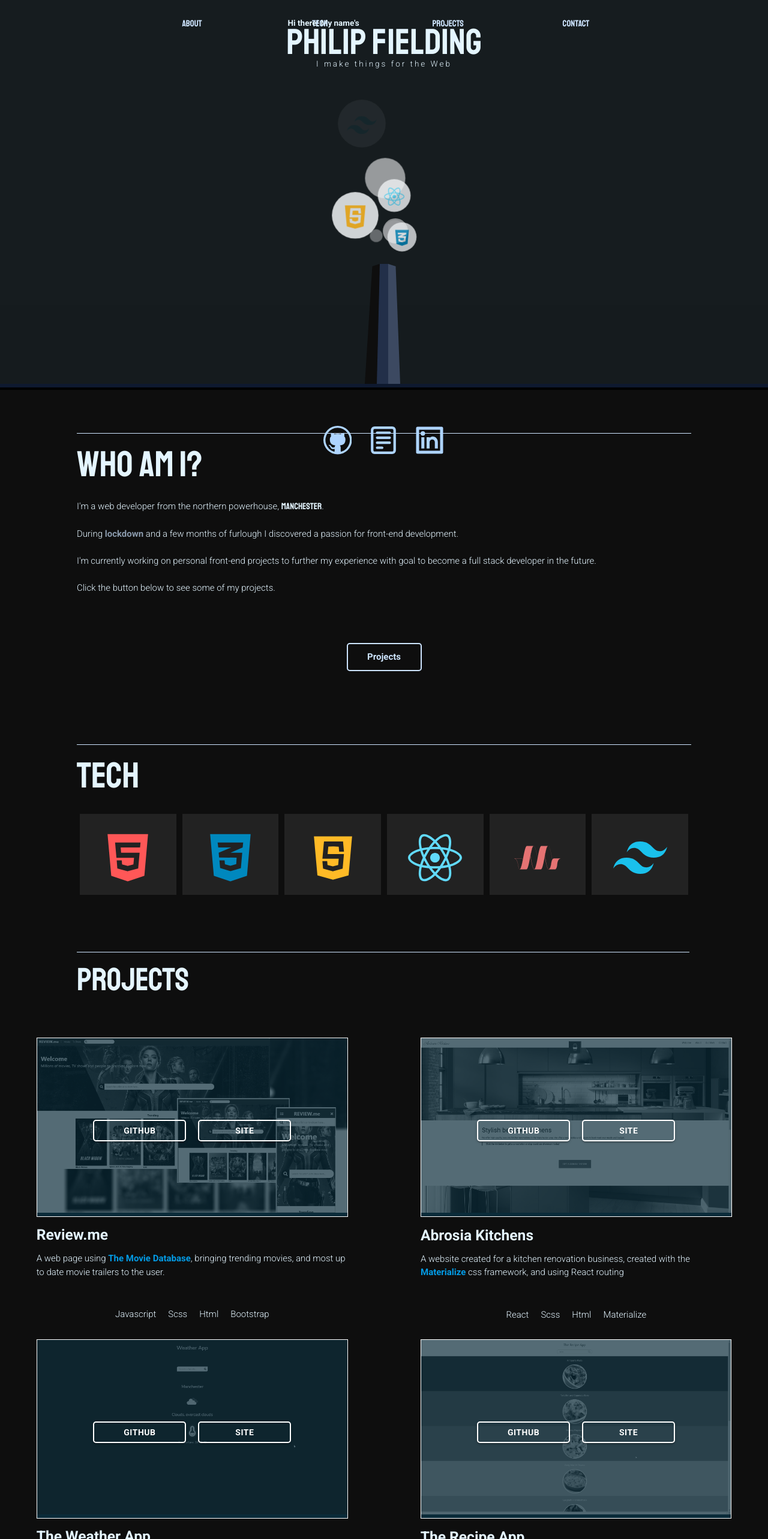
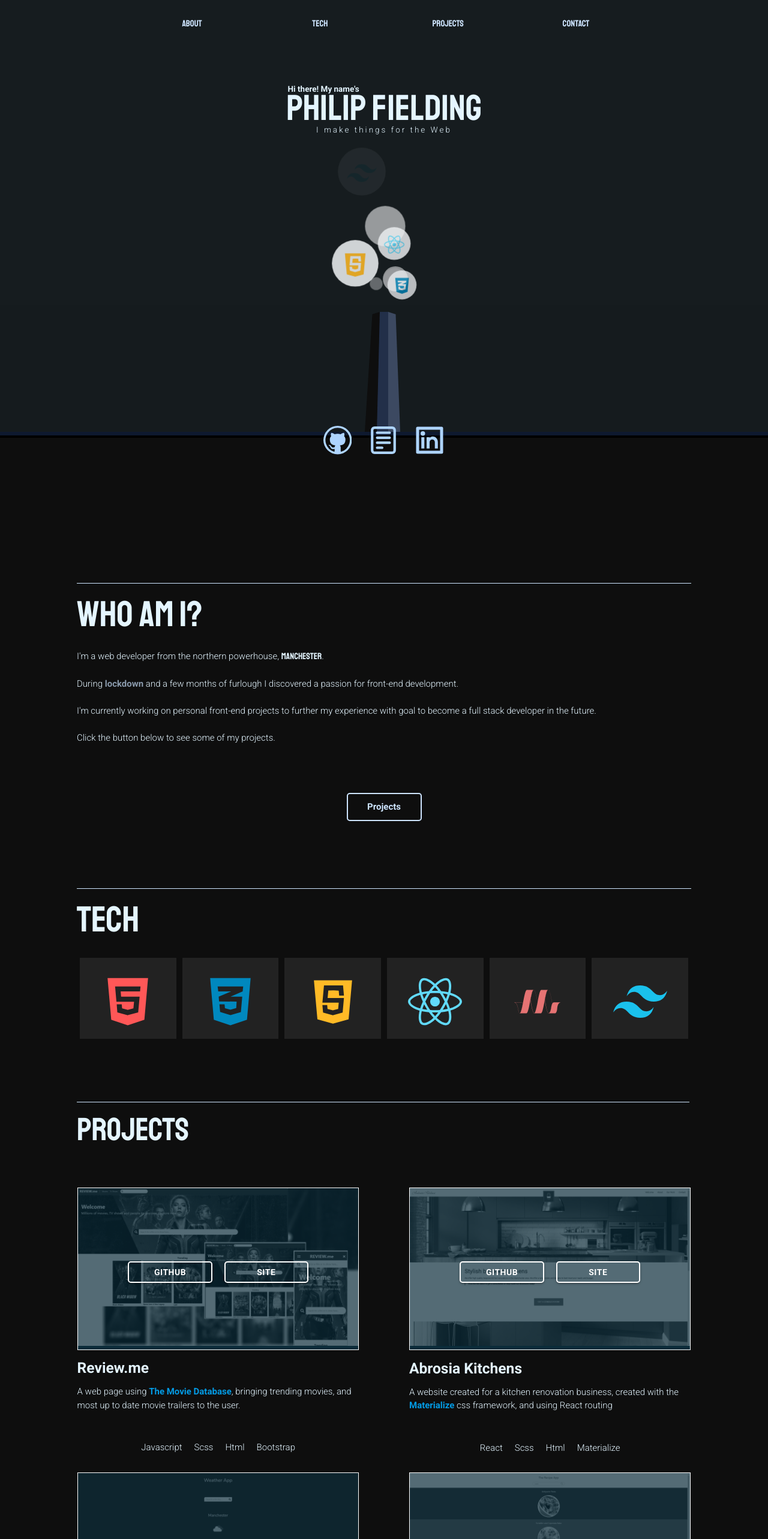
Before and after one commit to PhilwithoneL/philip-fielding-portfolio, a React (Create React App) app in the folder portfolio/: page / in a window 1280 px wide. Shown: the top 2566 px of the page at 60% size. Built offline with nearby package versions, Linux system fonts and the light colour scheme.

Commit message:
Added query for screen size over a width of 821px

```diff
--- a/portfolio/src/css/main.css
+++ b/portfolio/src/css/main.css
@@ -2958,4 +2958,53 @@ a {
     top: 700px;
   }
 }
+
+@media all and (min-width: 821px) {
+  .nav-container {
+    top: 0px;
+  }
+  .open-icon-container {
+    -webkit-transform: translateY(50px);
+            transform: translateY(50px);
+  }
+  .background-modal {
+    top: -60px;
+  }
+  .anime-nav-btn-container {
+    top: -60px;
+  }
+  .chimney-container {
+    top: -10vh;
+  }
+  .intro-container {
+    top: 100px;
+  }
+  .about-section-main {
+    top: 850px;
+  }
+  .info-links {
+    top: 88vh;
+  }
+  .tech-section-main {
+    top: 850px;
+  }
+  .project-section-main {
+    top: 950px;
+  }
+  .project-box-left {
+    margin: 0 5% 0 19%;
+  }
+  .project-box-right {
+    margin: 0 19% 0 5%;
+  }
+  .contact-section-main {
+    top: 1000px;
+  }
+  .submit-btn-pos {
+    top: 50px;
+  }
+  .footer {
+    top: 450px;
+  }
+}
 /*# sourceMappingURL=main.css.map */
--- a/portfolio/src/scss/_media.scss
+++ b/portfolio/src/scss/_media.scss
@@ -1217,56 +1217,56 @@
 
 }
 
-//Big screens
+//Big screen
 
-// @media all and (min-width:413px) and (max-width:1180px) and (min-height: 1023px) and (max-height:1024px){
+@media all and (min-width:821px) {
 
-//     //animeNav
+    //animeNav
 
-//     .nav-container{top:0px;}
+    .nav-container{top:0px;}
 
-//     .open-icon-container {transform:translateY(50px);}
+    .open-icon-container {transform:translateY(50px);}
 
-//     .background-modal {top:-60px;}
+    .background-modal {top:-60px;}
 
-//     .anime-nav-btn-container {top:-60px;}
+    .anime-nav-btn-container {top:-60px;}
 
-//     //Chimney
+    //Chimney
 
-//     .chimney-container {top:-20vh;}
+    .chimney-container {top:-10vh;}
 
-//     //Intro
+    //Intro
 
-//     .intro-container {top: 100px;}
+    .intro-container {top: 100px;}
 
-//     //About
+    //About
 
-//     .about-section-main {top: 850px;}
+    .about-section-main {top: 850px;}
 
-//     //Info-links
+    //Info-links
 
-//     .info-links {
-//         top:88vh;
-//     }
+    .info-links {
+        top:88vh;
+    }
 
-//     //Tech
+    //Tech
 
-//     .tech-section-main {top:850px;}
+    .tech-section-main {top:850px;}
 
-//     //Projects
+    //Projects
 
-//     .project-section-main {top:950px;}
+    .project-section-main {top:950px;}
 
-//     .project-box-left { margin:0 5% 0 19%;}
+    .project-box-left { margin:0 5% 0 19%;}
 
-//     .project-box-right {margin:0 19% 0 5%;}
+    .project-box-right {margin:0 19% 0 5%;}
 
-//     //Contact
+    //Contact
 
-//     .contact-section-main {top:1000px;}
+    .contact-section-main {top:1000px;}
 
-//     .submit-btn-pos {top:50px;}
+    .submit-btn-pos {top:50px;}
 
-//     .footer {top:450px;}
+    .footer {top:450px;}
 
-// }
+}
```
Also changed, not shown: 1 other file (tests, documents, lock files or other folders).
